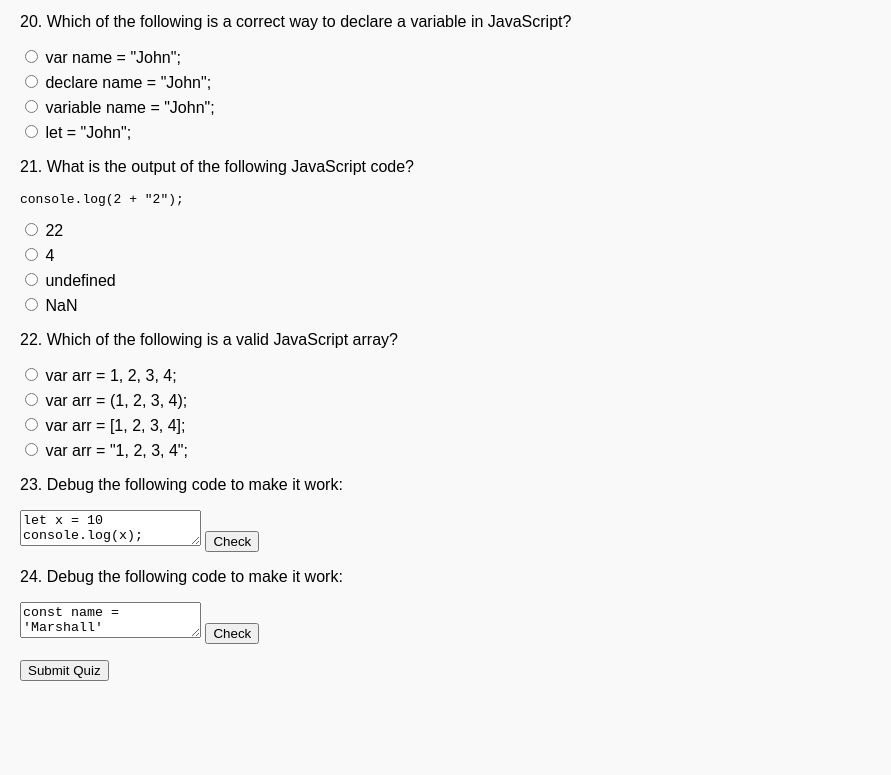
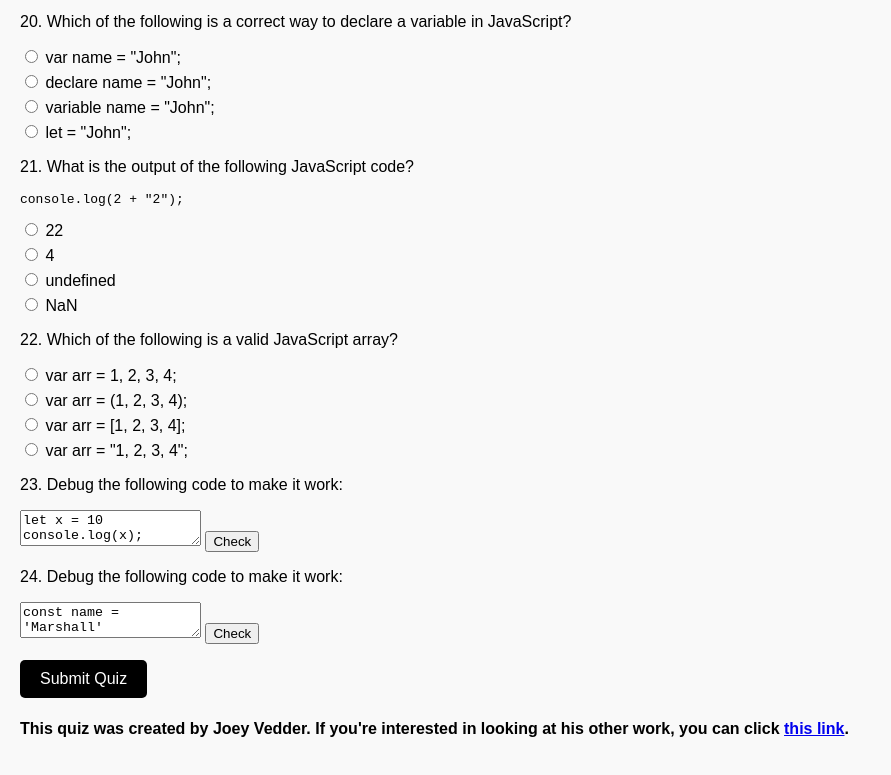
Before and after one commit to JoeyVedder/Frontend-Quiz, a plain HTML site: page index.html in a window 1280 px wide. Shown: the part 3021-3796 px from the top of the page, without its empty margins (0-891 px from the left). Before the commit the page ends 3742 px from the top, so only its background shows below. Drawn offline with Linux system fonts and the light colour scheme.

```diff
--- a/index.html
+++ b/index.html
@@ -7,7 +7,7 @@
   <link rel="stylesheet" href="styles/style.css">
 </head>
 <body>
-  <h1>Come test your Frontend knowledge!!</h1>
+  <h1>Come test your Frontend knowledge!! </h1>
   <form id="quizForm">
     <h2>HTML Questions</h2>
     <div class="question">
@@ -207,10 +207,17 @@
       <p id="debugResult2"></p>
     </div>
 
-    <button type="button" onclick="submitQuiz()">Submit Quiz</button>
-  </form>
-  <div id="result"></div>
+    <button type="button" id="submitButton" onclick="submitQuiz()">Submit Quiz</button>
+</form>
+<div id="result"></div>
+<script src="quiz.js"></script>
 
-  <script src="quiz.js"></script>
+  <footer>
+    <h4>
+        <p>
+            <b>This quiz was created by Joey Vedder. If you're interested in looking at his other work, you can click <a href="https://github.com/JoeyVedder" target="_blank">this link</a>.</b>
+        </p>
+            </h4>
+  </footer>
 </body>
 </html>
--- a/styles/style.css
+++ b/styles/style.css
@@ -24,3 +24,18 @@
     font-size: 1.2em;
     font-weight: bold;
   }
+
+  #submitButton {
+    padding: 10px 20px;
+    font-size: 16px;
+    cursor: pointer;
+    background-color: black;
+    color: white;
+    border: none;
+    border-radius: 5px;
+    transition: background-color 0.3s;
+}
+
+    #submitButton:hover {
+    background-color: chartreuse;
+}
```
